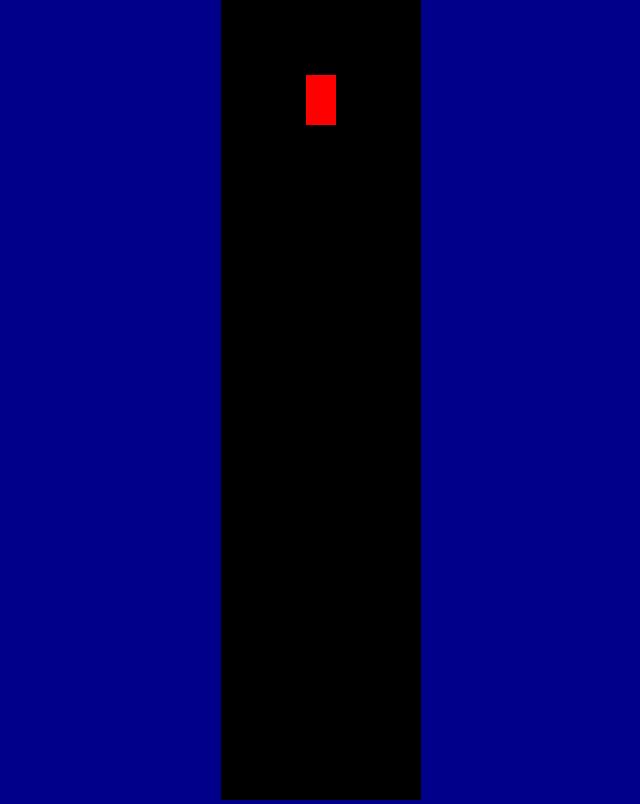
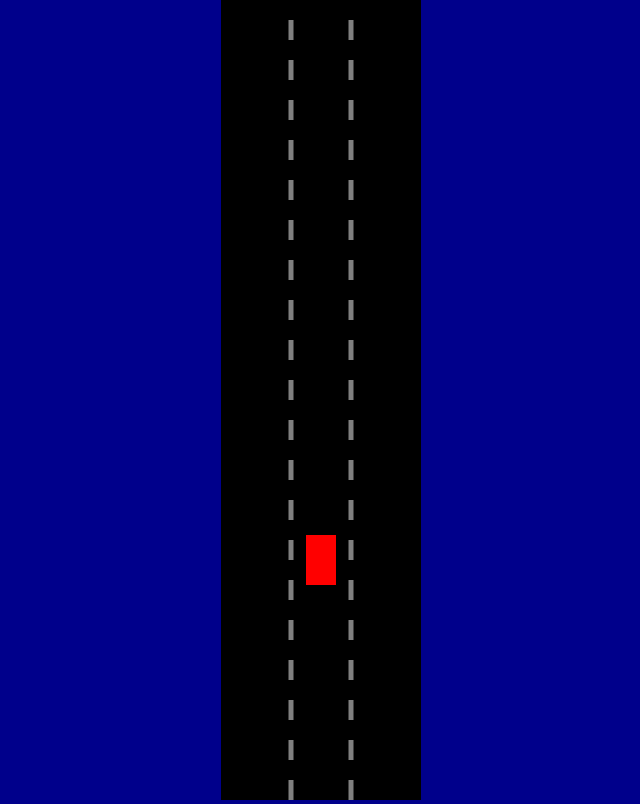
Before and after one commit to Jirat-Man/SelfDrivingCar, a plain HTML site: page index.html in a window 1280 px wide. Shown: the whole page, without its empty margins (319-959 px from the left). Drawn offline with Linux system fonts and the light colour scheme.

Commit message:
add road

```diff
--- a/car.js
+++ b/car.js
@@ -7,13 +7,18 @@ class Car{
 
         this.speed = 0;
         this.acceleration = 0.2;
-        this.maxSpeed = 5;
+        this.maxSpeed = 3;
         this.friction = 0.05;
+        this.angle = 0;
 
         this.controls=new  Controls();
     }
 
     update(){
+        this.#move()
+    }
+
+    #move(){
         if(this.controls.forward){
             this.speed+=this.acceleration;
         }
@@ -32,36 +37,38 @@ class Car{
         if(this.speed < 0){
             this.speed += this.friction;
         }
-        this.y -= this.speed;
-
-        if(this.controls.left ){
-            if (this.speed > 0){
-                this.x -= this.speed;
-            }
-            if (this.speed < 0){
-                this.x += this.speed;
-            }
+        if(Math.abs(this.speed)<this.fraction){
+            this.speed=0;
         }
-        if(this.controls.right ){
-            if (this.speed > 0){
-                this.x += this.speed;
-            }
-            if (this.speed < 0){
-                this.x -= this.speed;
+        if(this.speed!=0){
+            const flip = this.speed>0?1:-1;
+            if(this.controls.left ){
+                this.angle += 0.03*flip;
+             }
+            if(this.controls.right ){
+                this.angle -= 0.03*flip;
             }
         }
 
+        this.x -= Math.sin(this.angle)*this.speed;
+        this.y -= Math.cos(this.angle)*this.speed;
     }
 
     draw(ctx){
+        ctx.save();
+        ctx.translate(this.x, this.y);
+        ctx.rotate(-this.angle);
+
         ctx.beginPath();
         ctx.rect(
-            this.x-this.width/2,
-            this.y-this.height/2,
+            -this.width/2,
+            -this.height/2,
             this.width,
             this.height
         );
         ctx.fillStyle = "Red";
         ctx.fill();
+
+        ctx.restore();
     }
 }
--- a/controls.js
+++ b/controls.js
@@ -23,7 +23,6 @@ class Controls{
                     this.reverse = true;
                     break;
             }
-            console.table(this);
         }
         document.onkeyup=(event)=>{
             switch(event.key){
@@ -41,6 +40,5 @@ class Controls{
                     break;
             }
         }
-        console.table(this);
     }
 }
--- a/index.html
+++ b/index.html
@@ -8,6 +8,9 @@
     </head>
     <body>
         <canvas id = "myCanvas"></canvas>
+        <script src = "sensors.js"></script>
+        <script src = "utils.js"></script>
+        <script src = "road.js"></script>
         <script src = "controls.js"></script>
         <script src = "car.js"></script>
         <script src = "main.js"></script>
--- a/main.js
+++ b/main.js
@@ -2,16 +2,23 @@ const canvas = document.getElementById('myCanvas');
 canvas.height = window.innerHeight;
 canvas.width = 200;
 
+
 const ctx = canvas.getContext("2d");
-const car = new Car(100,100,30,50);
-car.draw(ctx);
+const road = new Road(canvas.width/2, canvas.width*0.9);
+const car = new Car(road.getLaneCenter(1),100,30,50);
 
 animate();
 
 function animate(){
+    car.update();
     canvas.height = window.innerHeight;
-    car.update();
+    ctx.save();
+    ctx.translate(0, -car.y+canvas.height*0.7);
+
+    road.draw(ctx);
     car.draw(ctx);
+
+    ctx.restore();
     requestAnimationFrame(animate);
 
 
--- /dev/null
+++ b/road.js
@@ -0,0 +1,51 @@
+class Road{
+    constructor(x,width, laneCount = 3){
+        this.x = x;
+        this.width = width;
+        this.laneCount = laneCount;
+
+        this.left=x-width/2;
+        this.right=x+width/2;
+
+        const infinity = 1000000;
+        this.top = -infinity;
+        this.bottom = infinity;
+
+        const topLeft={x:this.left, y:this.top}
+        const topRight={x:this.right, y:this.top}
+        const bottomLeft={x:this.left, y:this.bottom}
+        const bottomRight={x:this.right, y:this.top}
+        this.borders=[
+            [topLeft, bottomLeft],
+            [topRight, bottomRight]
+        ];
+    }
+
+    getLaneCenter(laneIndex){
+        const laneWidth = this.width/this.laneCount;
+        return this.left+laneWidth/2+Math.min(laneIndex,this.laneCount-1)*laneWidth;
+    }
+
+    draw(ctx){
+        ctx.lineWidth = 5;
+        ctx.strokeStyle="gray";
+
+        for(let i = 1;i<=this.laneCount-1;i++){
+            const x = lerp(this.left,this.right,i/this.laneCount);
+
+            ctx.setLineDash([20,20]);
+            ctx.beginPath();
+            ctx.moveTo(x, this.top);
+            ctx.lineTo(x, this.bottom);
+            ctx.stroke();
+        }
+
+        ctx.setLineDash([]);
+        this.borders.forEach(border=>{
+            ctx.beginPath();
+            ctx.moveTo(border[0].x, border[0].y);
+            ctx.lineTo(border[1].x, border[1].y);
+            ctx.stroke;
+        });
+    }
+}
--- /dev/null
+++ b/utils.js
@@ -0,0 +1,3 @@
+function lerp(A,B,t){
+    return A+(B-A)*t;
+}
```
Also changed, not shown: sensors.js (added).
